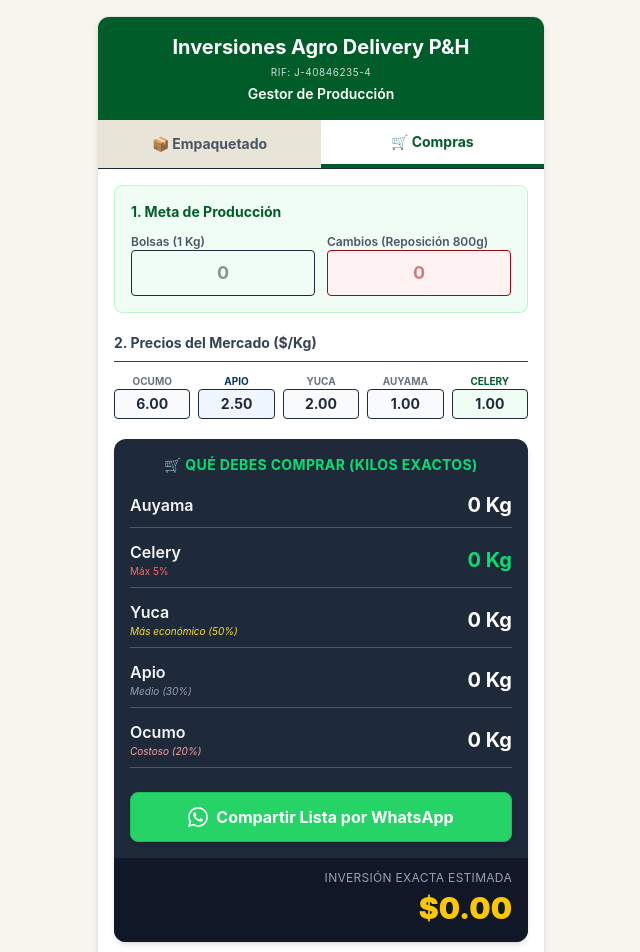
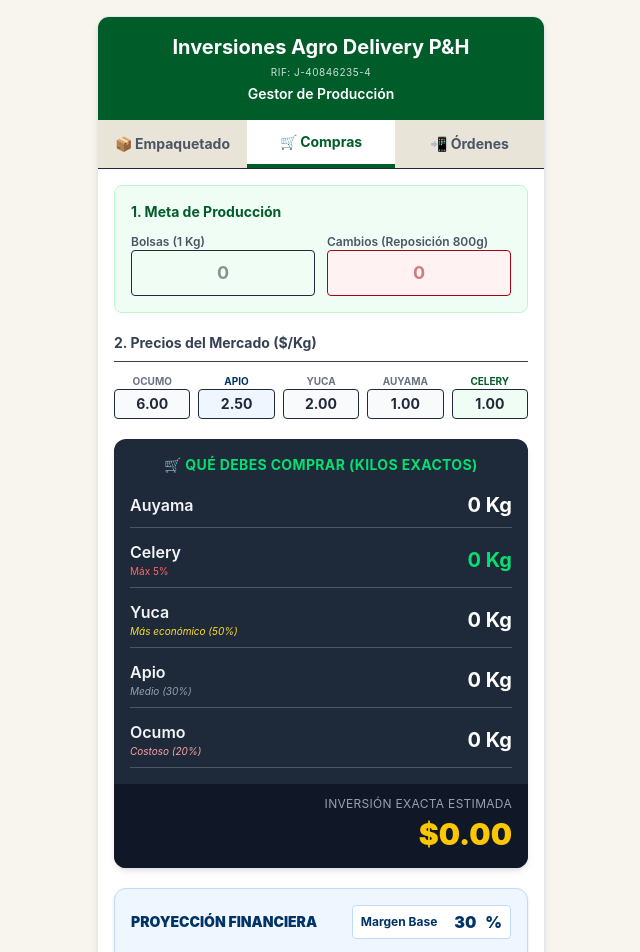
Before and after one commit to ewuardpm/calculadora-agro, a React (Vite) app: page / in a window 1280 px wide. Shown: the top 952 px of the page, without its empty margins (319-959 px from the left). Built offline with nearby package versions, Linux system fonts and the light colour scheme.

Commit message:
Add files via upload
actualizacion

```diff
--- a/src/App.jsx
+++ b/src/App.jsx
@@ -1,4 +1,5 @@
 import React, { useState } from 'react';
+import Ordenes from './Ordenes.jsx';
 
 export default function AgroDeliveryApp() {
   const [modoActivo, setModoActivo] = useState('compras');
@@ -111,29 +112,6 @@ export default function AgroDeliveryApp() {
   const gananciaNeta = ingresoBruto - costoTotalInversion;
   const porcentajeReal = ingresoBruto > 0 ? (gananciaNeta / ingresoBruto) * 100 : (gananciaNeta < 0 ? -100 : 0);
 
-  // ==========================================
-  // NUEVA LÓGICA: ENVIAR A WHATSAPP (LISTA LIMPIA)
-  // ==========================================
-  const enviarPorWhatsApp = () => {
-    // 1. Armar la lista de tubérculos limpia (solo nombre y kilos)
-    const listaTuberculos = tuberculos.map((t) => {
-      return `*${t.nombre}:* ${t.kilos} Kg`;
-    }).join('\n');
-
-    // 2. Construir el mensaje completo limpio
-    const textoMensaje = `*Pedido de Compras - Inversiones Agro Delivery P&H C.A.*\n\n` +
-                         `Cantidades exactas a comprar hoy:\n\n` +
-                         `*Auyama:* ${kAuyama} Kg\n` +
-                         `*Celery:* ${kCelery} Kg\n` +
-                         `${listaTuberculos}`;
-
-    // 3. Codificar el mensaje para que el navegador no corte el texto
-    const mensajeCodificado = encodeURIComponent(textoMensaje);
-
-    // 4. Abrir WhatsApp con el texto seguro
-    window.open(`https://api.whatsapp.com/send?text=${mensajeCodificado}`, '_blank');
-  };
-
   // Escudo Antitraducción: div con translate="no" y clase notranslate
   return (
     <div translate="no" className="notranslate min-h-screen bg-[#f8f5ee] p-2 md:p-4 font-sans text-gray-800 pb-10">
@@ -158,9 +136,17 @@ export default function AgroDeliveryApp() {
           >
             🛒 Compras
           </button>
+          <button
+            onClick={() => setModoActivo('ordenes')}
+            className={`flex-1 py-3 font-bold text-sm transition-colors ${modoActivo === 'ordenes' ? 'bg-white text-[#005c29] border-b-4 border-[#005c29]' : 'bg-[#e9e4d8] text-gray-600'}`}
+          >
+            📲 Órdenes
+          </button>
         </div>
 
         <div className="p-4">
+
+          {modoActivo === 'ordenes' && <Ordenes />}
 
           {modoActivo === 'empaquetado' && (
             <div className="space-y-6">
@@ -295,18 +281,6 @@ export default function AgroDeliveryApp() {
                     </div>
                   ))}
                 </div>
-
-                {/* NUEVO BOTÓN DE WHATSAPP INTEGRADO DENTRO DE LA CAJA DE COMPRAS */}
-                <button
-                  onClick={enviarPorWhatsApp}
-                  className="mt-6 mb-2 w-full bg-[#25D366] hover:bg-[#128C7E] text-white font-bold py-3 px-4 rounded-lg flex items-center justify-center transition-colors shadow-md border border-[#1ebd5b]"
-                >
-                  <svg className="w-5 h-5 mr-2 fill-current" viewBox="0 0 24 24" xmlns="http://www.w3.org/2000/svg">
-                    <path d="M17.472 14.382c-.297-.149-1.758-.867-2.03-.967-.273-.099-.471-.148-.67.15-.197.297-.767.966-.94 1.164-.173.199-.347.223-.644.075-.297-.15-1.255-.463-2.39-1.475-.883-.788-1.48-1.761-1.653-2.059-.173-.297-.018-.458.13-.606.134-.133.298-.347.446-.52.149-.174.198-.298.298-.497.099-.198.05-.371-.025-.52-.075-.149-.669-1.612-.916-2.207-.242-.579-.487-.5-.669-.51a12.8 12.8 0 0 0-.57-.01c-.198 0-.52.074-.792.372-.272.297-1.04 1.016-1.04 2.479 0 1.462 1.065 2.875 1.213 3.074.149.198 2.096 3.2 5.077 4.487.709.306 1.262.489 1.694.625.712.227 1.36.195 1.871.118.571-.085 1.758-.719 2.006-1.413.248-.694.248-1.289.173-1.413-.074-.124-.272-.198-.57-.347m-5.421 7.403h-.004a9.87 9.87 0 0 1-5.031-1.378l-.361-.214-3.741.982.998-3.648-.235-.374a9.86 9.86 0 0 1-1.51-5.26c.001-5.45 4.436-9.884 9.888-9.884 2.64 0 5.122 1.03 6.988 2.898a9.825 9.825 0 0 1 2.893 6.994c-.003 5.45-4.437 9.884-9.885 9.884m8.413-18.297A11.815 11.815 0 0 0 12.05 0C5.495 0 .16 5.335.157 11.892c0 2.096.547 4.142 1.588 5.945L.057 24l6.305-1.654a11.882 11.882 0 0 0 5.683 1.448h.005c6.554 0 11.89-5.335 11.893-11.893a11.821 11.821 0 0 0-3.48-8.413Z"/>
-                  </svg>
-                  Compartir Lista por WhatsApp
-                </button>
-
                 <div className="mt-4 pt-3 text-right bg-gray-900 -mx-4 -mb-4 p-4 rounded-b-xl">
                   <span className="text-xs text-gray-400 uppercase tracking-wide block mb-1">Inversión Exacta Estimada</span>
                   <span className="font-black text-3xl text-yellow-400">${costoTotalInversion.toFixed(2)}</span>
@@ -361,6 +335,7 @@ export default function AgroDeliveryApp() {
               </section>
             </div>
           )}
+
         </div>
       </div>
     </div>
```
